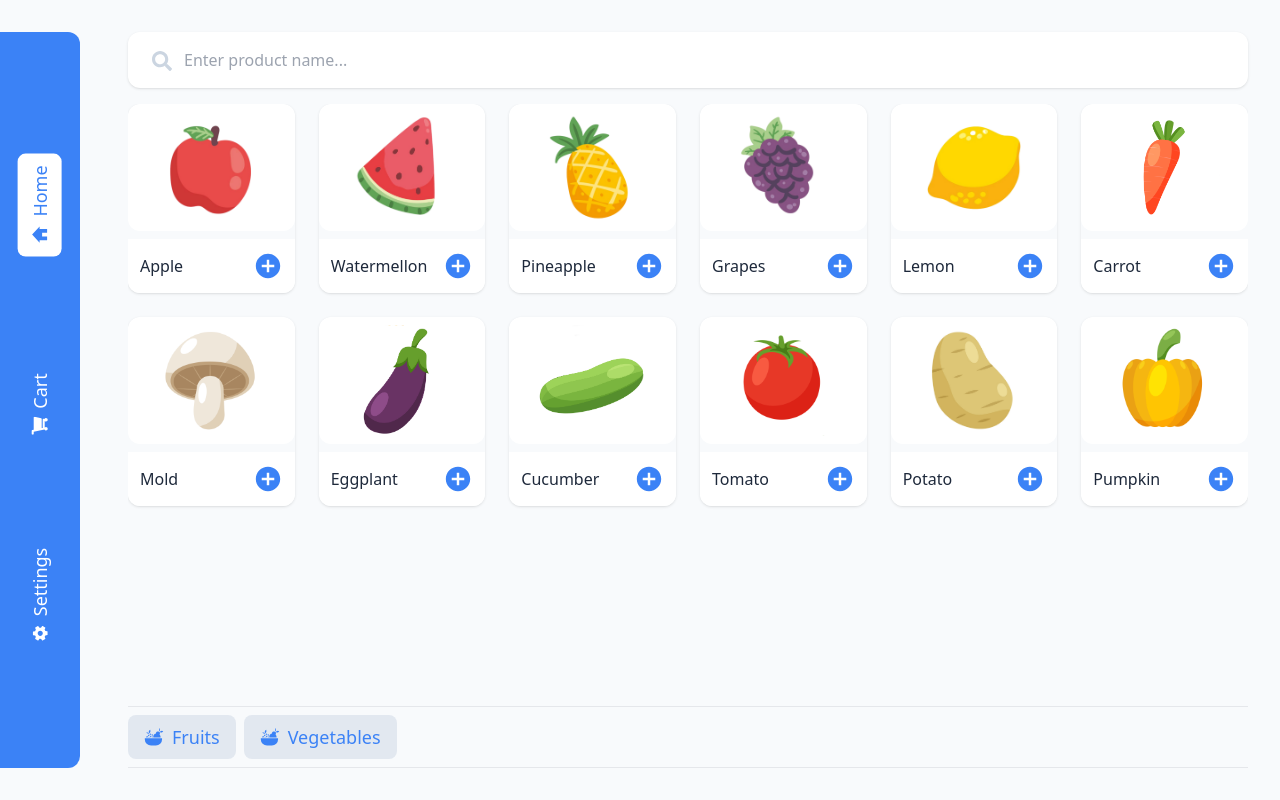
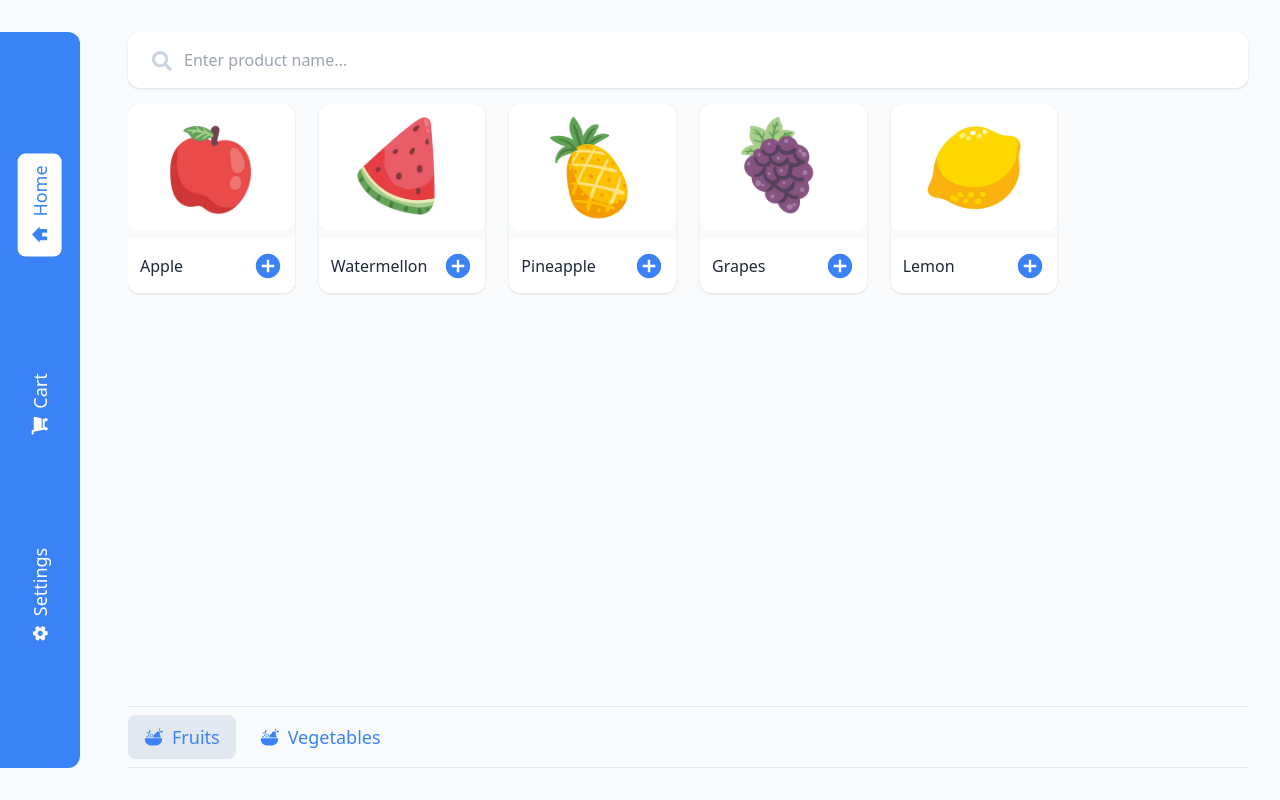
Before and after one commit to dannni-Op/shopping-cart, a React app: page / in a window 1280 px wide. Both pictures are taken after a click on the button "Vegetables". Built offline with nearby package versions, Linux system fonts and the light colour scheme; the HTML template or start-up script is replaced by a standard one.

Commit message:
feat: add search filter by category

```diff
--- a/src/contexts/filter.jsx
+++ b/src/contexts/filter.jsx
@@ -4,31 +4,85 @@ import DATA from "../data/data";
 export const FilterContext = createContext(null);
 
 export function FilterProvider({ children }) {
+  const [data, setData] = useState(DATA);
   const [search, setSearch] = useState("");
-  const [filter, setFilter] = useState("");
+  const [filter, setFilter] = useState({
+    fruits: true,
+    vegetables: true,
+  });
 
   //regex saya tidak paham :(
+  // function searchItems() {
+  //   let items = DATA;
+  //   // Convert search string to a regular expression pattern
+  //   const pattern = search
+  //     ? new RegExp(search.replace(/[-[\]/{}()*+?.\\^$|]/g, "\\$&"), "i") // Escape special characters and make it case-insensitive
+  //     : null;
+
+  //   if (!pattern) {
+  //     // If search is empty, show all items
+  //     // setData(DATA);
+  //     items = DATA;
+  //   } else {
+  //     // Filter data based on the regex pattern
+  //     const temp = DATA.filter((e) => pattern.test(e.name));
+  //     // setData(temp);
+  //     items = temp;
+  //   }
+
+  //   if (!filter.vegetables && !filter.fruits) {
+  //     setData(items);
+  //     return;
+  //   }
+
+  //   if (!filter.fruits) {
+  //     items = items.filter((e) => e.category !== "fruits");
+  //   }
+
+  //   if (!filter.vegetables) {
+  //     items = items.filter((e) => e.category !== "vegetables");
+  //   }
+
+  //   setData(items);
+  // }
+
+  //refactor from AI
   function searchItems() {
     // Convert search string to a regular expression pattern
     const pattern = search
       ? new RegExp(search.replace(/[-[\]/{}()*+?.\\^$|]/g, "\\$&"), "i") // Escape special characters and make it case-insensitive
       : null;
 
-    if (!pattern) {
-      // If search is empty, show all items
-      setData(DATA);
-    } else {
-      // Filter data based on the regex pattern
-      const temp = DATA.filter((e) => pattern.test(e.name));
-      setData(temp);
-    }
+    // Filter items based on search pattern
+    let filteredItems = pattern
+      ? DATA.filter((item) => pattern.test(item.name))
+      : DATA;
+
+    // Further filter based on category filter
+    filteredItems = filteredItems.filter((item) => {
+      // If both filters are true, include the item
+      if (filter.fruits && item.category === "fruits") return true;
+      if (filter.vegetables && item.category === "vegetables") return true;
+      // If neither filter is true, exclude the item
+      return false;
+    });
+
+    // Update the state with the filtered data
+    setData(filteredItems);
   }
-
-  const [data, setData] = useState(DATA);
 
   return (
     <>
-      <FilterContext.Provider value={{ data, search, setSearch, searchItems }}>
+      <FilterContext.Provider
+        value={{
+          data,
+          search,
+          setSearch,
+          searchItems,
+          filter,
+          setFilter,
+        }}
+      >
         {children}
       </FilterContext.Provider>
     </>
--- a/src/data/data.js
+++ b/src/data/data.js
@@ -15,84 +15,84 @@ import tomato from "../assets/vegetables/tomato.jpeg";
 const DATA = [
   {
     id: 1,
-    categories: "fruits",
+    category: "fruits",
     name: "Apple",
     picture: apple,
     price: 12,
   },
   {
     id: 2,
-    categories: "fruits",
+    category: "fruits",
     name: "Watermellon",
     picture: watermellon,
     price: 30,
   },
   {
     id: 3,
-    categories: "fruits",
+    category: "fruits",
     name: "Pineapple",
     picture: pineapple,
     price: 20,
   },
   {
     id: 4,
-    categories: "fruits",
+    category: "fruits",
     name: "Grapes",
     picture: grapes,
     price: 10,
   },
   {
     id: 5,
-    categories: "fruits",
+    category: "fruits",
     name: "Lemon",
     picture: lemon,
     price: 8,
   },
   {
     id: 6,
-    categories: "vegetables",
+    category: "vegetables",
     name: "Carrot",
     picture: carrot,
     price: 12,
   },
   {
     id: 7,
-    categories: "vegetables",
+    category: "vegetables",
     name: "Mold",
     picture: mold,
     price: 7,
   },
   {
     id: 8,
-    categories: "vegetables",
+    category: "vegetables",
     name: "Eggplant",
     picture: eggplant,
     price: 15,
   },
   {
     id: 9,
-    categories: "vegetables",
+    category: "vegetables",
     name: "Cucumber",
     picture: cucumber,
     price: 10,
   },
   {
     id: 10,
-    categories: "vegetables",
+    category: "vegetables",
     name: "Tomato",
     picture: tomato,
     price: 12,
   },
   {
     id: 11,
-    categories: "vegetables",
+    category: "vegetables",
     name: "Potato",
     picture: potato,
     price: 10,
   },
   {
     id: 12,
-    categories: "vegetables",
+    category: "vegetables",
     name: "Pumpkin",
     picture: pumpkin,
     price: 25,
--- a/src/main.jsx
+++ b/src/main.jsx
@@ -4,7 +4,7 @@ import App from "./App.jsx";
 import "./index.css";
 
 createRoot(document.getElementById("root")).render(
-  <StrictMode>
-    <App />
-  </StrictMode>
+  // <StrictMode>
+  <App />
+  // </StrictMode>
 );
--- a/src/pages/home.jsx
+++ b/src/pages/home.jsx
@@ -1,15 +1,16 @@
 import { motion } from "framer-motion";
 import { useContext, useEffect, useState } from "react";
 import { SearchBar } from "../components/searchbar";
-import DATA from "../data/data";
 import { Card } from "../components/card";
 import { GiFruitBowl } from "react-icons/gi";
 import { childVariants } from "../motions/motions";
 import { CartContext } from "../contexts/cart";
 import { FilterContext } from "../contexts/filter";
+import { FaSearch } from "react-icons/fa";
 
 export function Home() {
-  const { data, search, searchItems } = useContext(FilterContext);
+  const { data, search, searchItems, filter, setFilter } =
+    useContext(FilterContext);
   const { cartItems } = useContext(CartContext);
 
   useEffect(() => {
@@ -18,7 +19,7 @@ export function Home() {
 
   useEffect(() => {
     searchItems();
-  }, [search]);
+  }, [search, filter]);
 
   return (
     <>
@@ -34,18 +35,50 @@ export function Home() {
           <section className="w-full h-screen px-8 flex flex-col justify-between pt-8 pb-20 md:pb-24 lg:pb-8 lg:ps-32">
             <SearchBar />
             <section className="h-4/5 w-full my-4 pb-1 overflow-auto">
-              <div className="w-full grid grid-cols-2 sm:grid-cols-3 lg:grid-cols-6 max-w-full gap-6">
-                {data.map((e) => {
-                  return <Card data={e} key={e.id} />;
-                })}
-              </div>
+              {data.length > 0 ? (
+                <div className="w-full grid grid-cols-2 sm:grid-cols-3 lg:grid-cols-6 max-w-full gap-6">
+                  {data.map((e) => {
+                    return <Card data={e} key={e.id} />;
+                  })}
+                </div>
+              ) : (
+                <section className="flex flex-col items-center gap-2 h-full justify-center">
+                  <FaSearch className="text-8xl sm:text-9xl text-blue-500 mb-3" />
+                  <h2 className="text-blue-500 font-extrabold text-xl sm:text-3xl md:text-4xl">
+                    Oops! Product Not Found
+                  </h2>
+                  <p className="text-slate-400 font-medium text-xs sm:text-base md:text-md ">
+                    Change search keywoard or add categories
+                  </p>
+                </section>
+              )}
             </section>
             <div className="text-slate-400 py-2 flex gap-2 border border-x-0">
-              <button className="items-center gap-2 flex h-full text-blue-500 text-md sm:text-lg font-medium px-4 py-2 bg-slate-200 rounded-lg hover:bg-slate-200">
+              <button
+                className={`items-center gap-2 flex h-full text-blue-500 text-md sm:text-lg font-medium px-4 py-2 rounded-lg hover:bg-slate-200 ${
+                  filter.fruits && "bg-slate-200"
+                }`}
+                onClick={() => {
+                  setFilter({
+                    ...filter,
+                    fruits: !filter.fruits,
+                  });
+                }}
+              >
                 <GiFruitBowl className="text-xl" />
                 Fruits
               </button>
-              <button className="flex items-center gap-2 h-full text-blue-500 text-md sm:text-lg font-medium px-4 py-2 rounded-lg bg-slate-200 hover:bg-slate-200">
+              <button
+                onClick={() => {
+                  setFilter({
+                    ...filter,
+                    vegetables: !filter.vegetables,
+                  });
+                }}
+                className={`flex items-center gap-2 h-full text-blue-500 text-md sm:text-lg font-medium px-4 py-2 rounded-lg hover:bg-slate-200 ${
+                  filter.vegetables && "bg-slate-200"
+                }`}
+              >
                 <GiFruitBowl className="text-xl " />
                 Vegetables
               </button>
```
